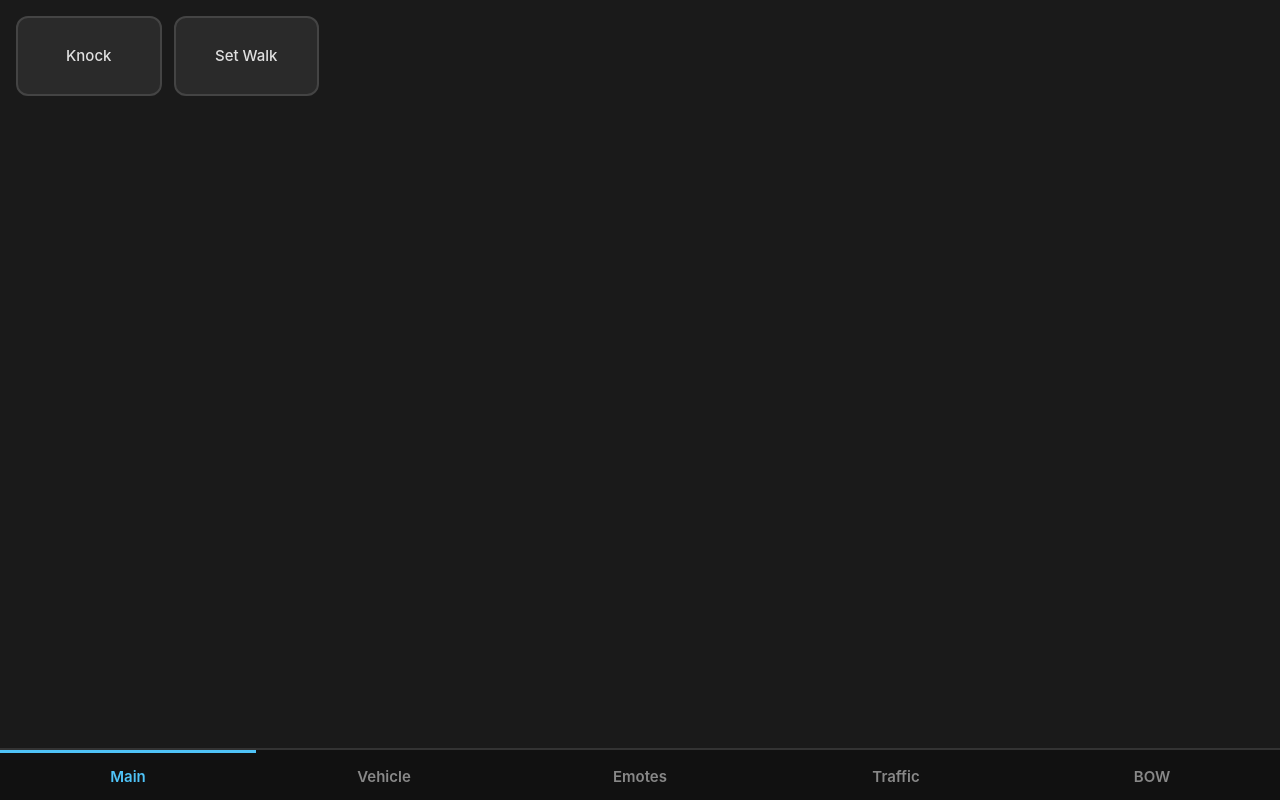
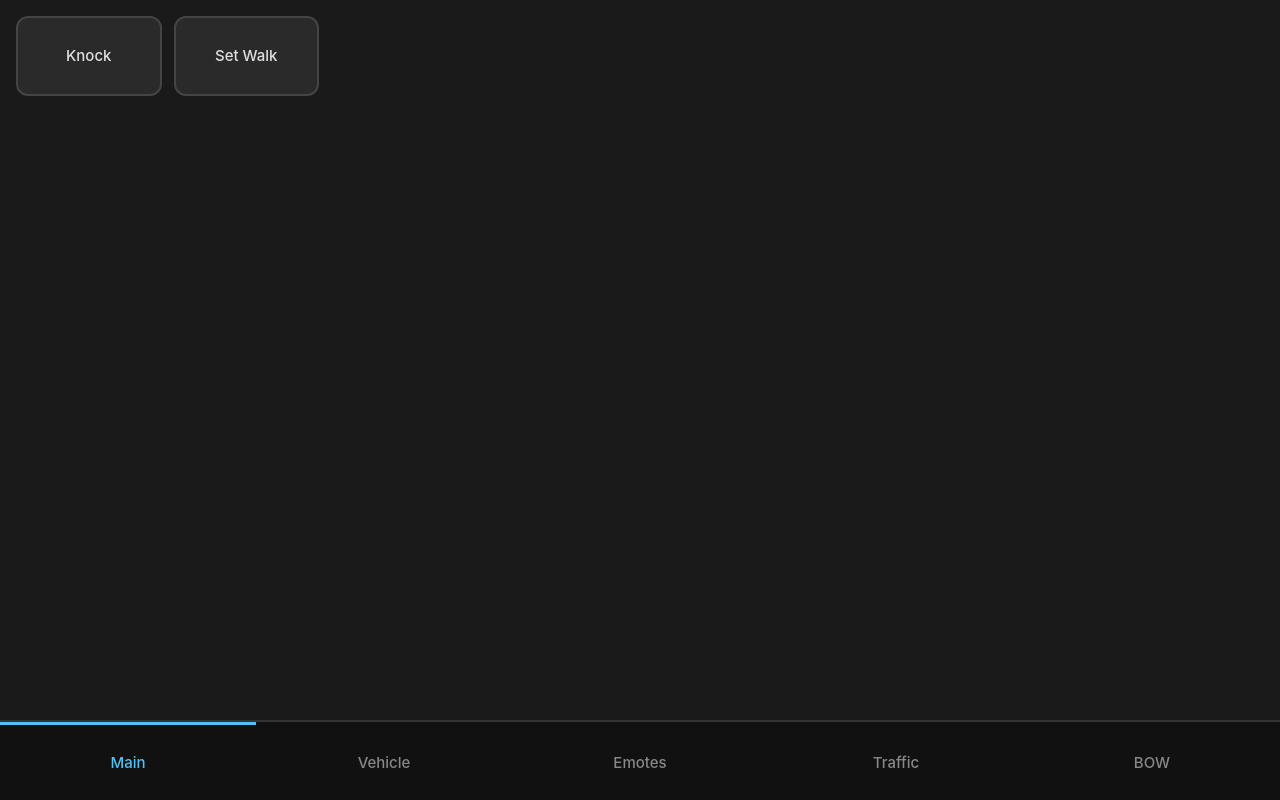
Before and after one commit to jimbursch1/diystreamdeck, a website: page public/index.html in a window 1280 px wide. Drawn offline with Linux system fonts and the light colour scheme.

Commit message:
Match nav button size to action button size
Co-Authored-By: Claude Sonnet 4.6 <noreply@anthropic.com>

```diff
--- a/public/style.css
+++ b/public/style.css
@@ -24,9 +24,9 @@ body {
 
 .tab {
   flex: 1;
-  padding: 14px 12px;
+  padding: 28px 12px;
   font-size: 15px;
-  font-weight: 600;
+  font-weight: 500;
   color: #888;
   cursor: pointer;
   white-space: nowrap;
```
